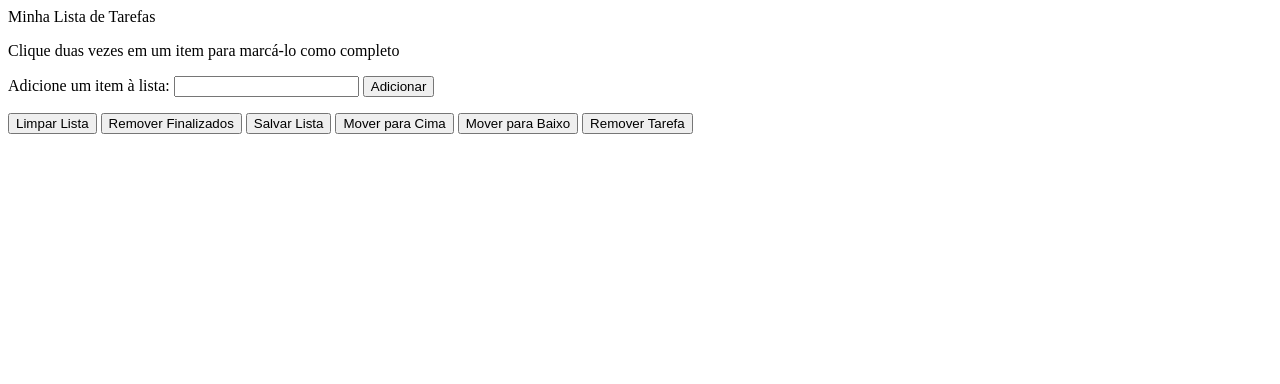
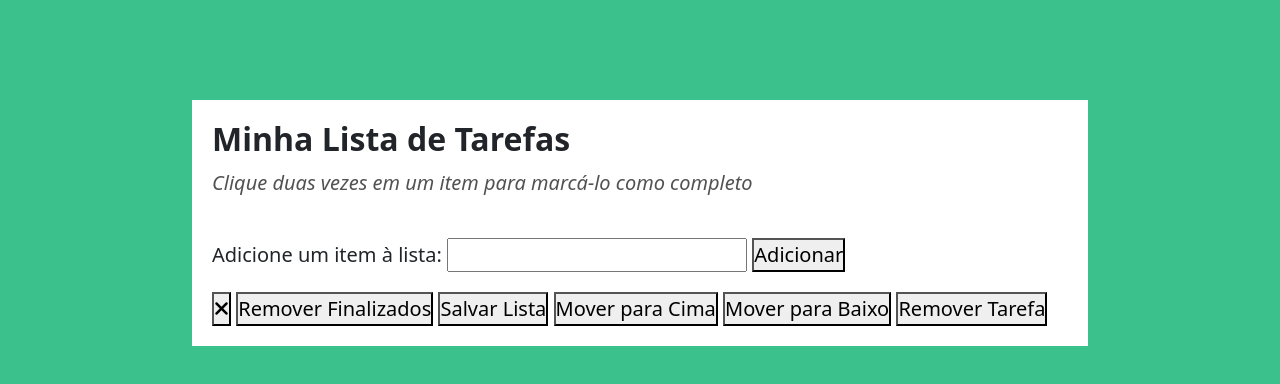
Before and after one commit to garciaagui/trybe-project-bonus_todo-list, a plain HTML site: page index.html in a window 1280 px wide. Drawn offline with nearby package versions, Linux system fonts and the light colour scheme.

Commit message:
Inclusão dos frameworks Bootstrap e Fontawesome + Melhorias no HTML e CSS

```diff
--- a/index.html
+++ b/index.html
@@ -4,16 +4,20 @@
   <meta charset="UTF-8">
   <meta http-equiv="X-UA-Compatible" content="IE=edge">
   <meta name="viewport" content="width=device-width, initial-scale=1.0">
+  <link href="https://cdn.jsdelivr.net/npm/bootstrap@5.2.0-beta1/dist/css/bootstrap.min.css" rel="stylesheet" integrity="sha384-0evHe/X+R7YkIZDRvuzKMRqM+OrBnVFBL6DOitfPri4tjfHxaWutUpFmBp4vmVor" crossorigin="anonymous">
   <link rel="stylesheet" href="style.css">
   <title>Projeto Lista de Tarefas</title>
 </head>
 <body>
-  <header>Minha Lista de Tarefas</header>
-
+  <header>
+    <h1>
+      Minha Lista de Tarefas
+    </h1>
   <p id='funcionamento'>
     Clique duas vezes em um item para marcá-lo como completo
   </p>
-
+  </header>
+  <main>
     <section>
       <label for='texto-tarefa'>Adicione um item à lista:</label>
       <input type='text' name="" id='texto-tarefa'>
@@ -23,13 +27,15 @@
     <ol id='lista-tarefas'></ol>
 
     <section id='useful-buttons'>
-    <button id='apaga-tudo'>Limpar Lista</button>
+      <button id='apaga-tudo'><i class="fa-solid fa-xmark"></i></button>
       <button id='remover-finalizados'>Remover Finalizados</button>
       <button id='salvar-tarefas'>Salvar Lista</button>
       <button id='mover-cima'>Mover para Cima</button>
       <button id='mover-baixo'>Mover para Baixo</button>
       <button id='remover-selecionado'>Remover Tarefa</button>
     </section>
+  </main>
   <script src="script.js"></script>
+  <script src="https://kit.fontawesome.com/41adc6c0cf.js" crossorigin="anonymous"></script>
 </body>
 </html>
--- a/style.css
+++ b/style.css
@@ -1,7 +1,44 @@
+* {
+  margin: 0;
+  padding: 0;
+  box-sizing: border-box;
+  font-size: 20px;
+}
+
+body {
+  width: 70%;
+  margin-left: auto;
+  margin-right: auto;
+  background-color: #3bc18b;
+}
+
+header {
+  margin-top: 100px;
+  background-color: white;
+
+  padding: 20px;
+}
+
+header h1 {
+  font-size: 32px;
+  font-weight: bold;
+}
+
+#funcionamento {
+  font-weight: lighter;
+  font-style: italic;
+  color: #525252;
+}
+
+main {
+  background-color: white;
+  padding: 0px 20px 20px 20px;
+}
+
 .selected {
   background-color: gray;
 }
 
 .completed {
-  text-decoration: line-through;
+  text-decoration: line-through solid rgb(0,0,0);
 }
```
Lines whose indentation alone changed are shown as unchanged.
